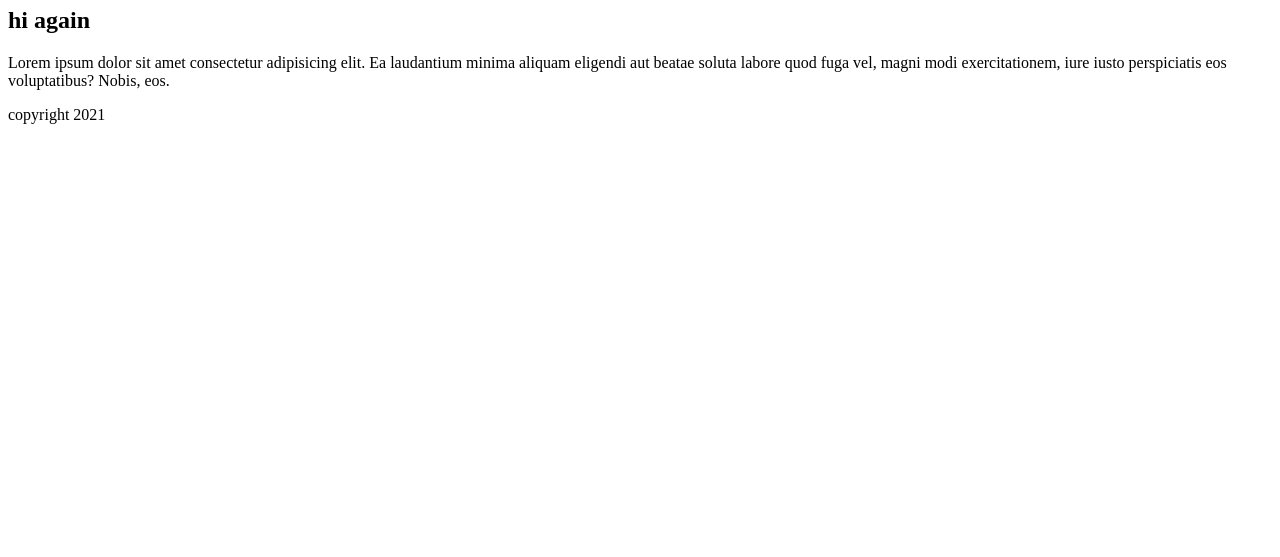
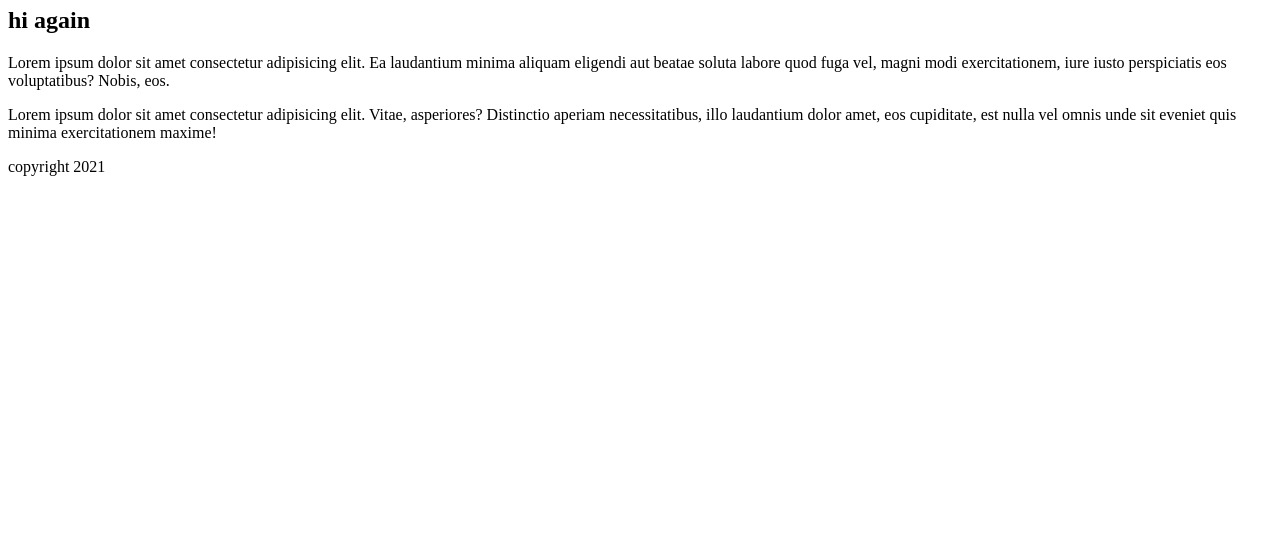
Before and after one commit to DivisionC/brian, a plain HTML site: page index.html in a window 1280 px wide. Shown: the part 243-800 px from the top of the page. Drawn offline with Linux system fonts and the light colour scheme.

Commit message:
adding parage

```diff
--- a/index.html
+++ b/index.html
@@ -24,6 +24,7 @@
         <h1>Heading 1</h1>
         <h2>hi again</h2>
         <p>Lorem ipsum dolor sit amet consectetur adipisicing elit. Ea laudantium minima aliquam eligendi aut beatae soluta labore quod fuga vel, magni modi exercitationem, iure iusto perspiciatis eos voluptatibus? Nobis, eos.</p>
+        <p>Lorem ipsum dolor sit amet consectetur adipisicing elit. Vitae, asperiores? Distinctio aperiam necessitatibus, illo laudantium dolor amet, eos cupiditate, est nulla vel omnis unde sit eveniet quis minima exercitationem maxime!</p>
     </main>
     <footer>copyright 2021</footer>
 
```
